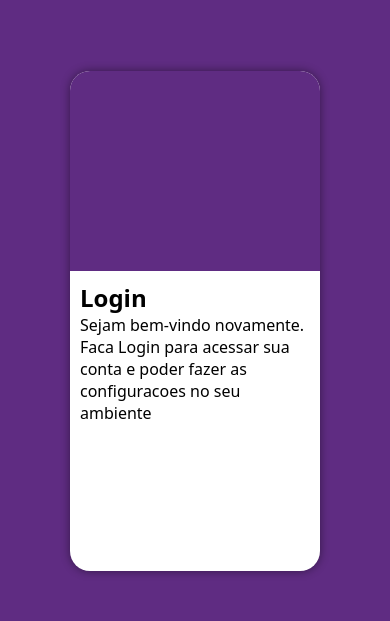
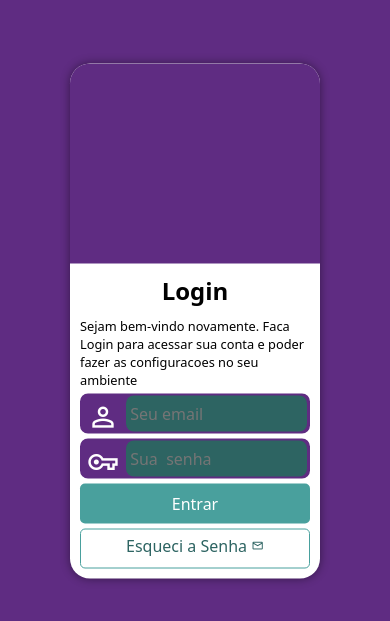
Before and after one commit to Robsonrfc2/projeto-login, a plain HTML site: page index.html in a window 390 px wide. Shown: the part 101-722 px from the top of the page. Drawn offline with nearby package versions, Linux system fonts and the light colour scheme.

Commit message:
Terminado Projeto Login Media Query

```diff
--- a/Estilos/estilo.css
+++ b/Estilos/estilo.css
@@ -24,16 +24,16 @@ section#login{
     position: absolute;
     top: 50%;
     left: 50%;
-    transform: translate(-50%, -50%);
+
     overflow: hidden;
     background-color: white;
     width: 250px;
-    height: 500px;
+    height: 515px;
     border-radius: 20px;
     box-shadow: 0px 0px 10px rgba(0, 0, 0, 0.452);
     transition: width .3s, heigth .3s;
     transition-timing-function: ease;
-
+    transform: translate(-50%, -50%);
 }
 section#login>div#imagem{
     display: block;
@@ -48,3 +48,76 @@ section#login>div#formulario{
     padding: 10px;
 
 }
+div#formulario>h1{
+    text-align: center;
+    margin-bottom: 10px;
+}
+div#formulario>p{
+    font-size: 0.8em;
+}
+form>div.campo{
+    background-color:#5f2c82 ;
+    border: 2px solid #5f2c82;
+    width: 100%;
+    display: block;
+    height: 40px;
+    border-radius: 8px;
+    margin: 5px 0px;
+}
+div.campo>label{
+    display: none;
+}
+div.campo>span{
+    color: white;
+    /*background-color: black;*/
+    font-size: 2em;
+    width: 40px;
+    padding: 5px;
+}
+div.campo>input{
+   background-color: #2d6462;
+   font-size: 1em;
+   width: calc(100% - 45px) ;
+   height: 100%;
+   border: 0px;
+   border-radius: 8px;
+   padding: 4px;
+   transform: translatey(-13px);
+}
+div.campo>input:focus-within{
+    background-color: white;
+}
+form>input[type=submit]{
+    display: block;
+    font-size: 1em;
+    width: 100%;
+    height: 40px;
+    background-color: #49a09d;
+    color: white;
+    border: none;
+    border-radius: 5px;
+    cursor: pointer;
+}
+form>input[type=submit]:hover{
+    background-color: #2d6462;
+}
+form>a.botao{
+    display: block;
+    text-align: center;
+    font-size: 1em;
+    width: 100%;
+    height: 40px;
+    padding-top: 5px;
+    margin-top: 5px;
+    background-color: white;
+    color: #2d6462;
+    border: 1px solid #49a09d;
+    border-radius: 5px;
+    text-decoration: none;
+}
+form>a.botao:hover{
+    background-color: #6cd3cf;
+}
+form>a.botao>span{
+    font-size: .8em;
+}
--- a/Estilos/mediaquery.css
+++ b/Estilos/mediaquery.css
@@ -5,6 +5,7 @@
     }
     section#login{
         width: 80vw;
+        height: 280px;
 
     }
     section#login>div#imagem{
@@ -24,15 +25,23 @@
     }
     section#login{
         width: 990px;
+        height: 350px;
     }
     section#login >div#imagem{
-        float: left;
+        float: right;
         width: 50%;
         height: 100%;
     }
     section#login > div#formulario{
-        float: right;
+        float: left;
         width: 50%;
+    }
+    div#formulario>h1{
+       font-size: 2em;
+    }
+    div#formulario>p{
+        font-size: 1.2em;
+        margin: 10px 0px;
     }
 
 }
--- a/index.html
+++ b/index.html
@@ -6,6 +6,7 @@
     <title>Login</title>
     <link rel="stylesheet" href="Estilos/estilo.css">
     <link rel="stylesheet" href="Estilos/mediaquery.css">
+    <link href="https://fonts.googleapis.com/css2?family=Material+Symbols+Outlined" rel="stylesheet" />
 </head>
 <body>
     <main>
@@ -19,7 +20,22 @@
                     Sejam bem-vindo novamente. Faca Login para acessar sua conta e poder fazer as configuracoes no seu ambiente
                 </p>
                 <form action="login.php" method="post">
+                    <div class="campo">
+                         <span class="material-symbols-outlined">person</span>
+                        <input type="email" name="login" id="ilogin" placeholder="Seu email" autocomplete="email" required maxlength="30">
+                        <label for="ilogin">Login:</label>
 
+                    </div>
+                    <div class="campo">
+                        <span class="material-symbols-outlined">vpn_key</span>
+                        <input type="password" name="senha" id="isenha" placeholder="Sua  senha"  autocomplete="current-password" required minlength="8" maxlength="20">
+                        <label for="isenha">Senha:</label>
+
+                    </div>
+                    <input type="submit" value="Entrar">
+                    <a href="esqueci.html" class="botao">Esqueci a Senha
+                        <span class="material-symbols-outlined">mail</span>
+                    </a>
                 </form>
             </div>
         </section>
```
